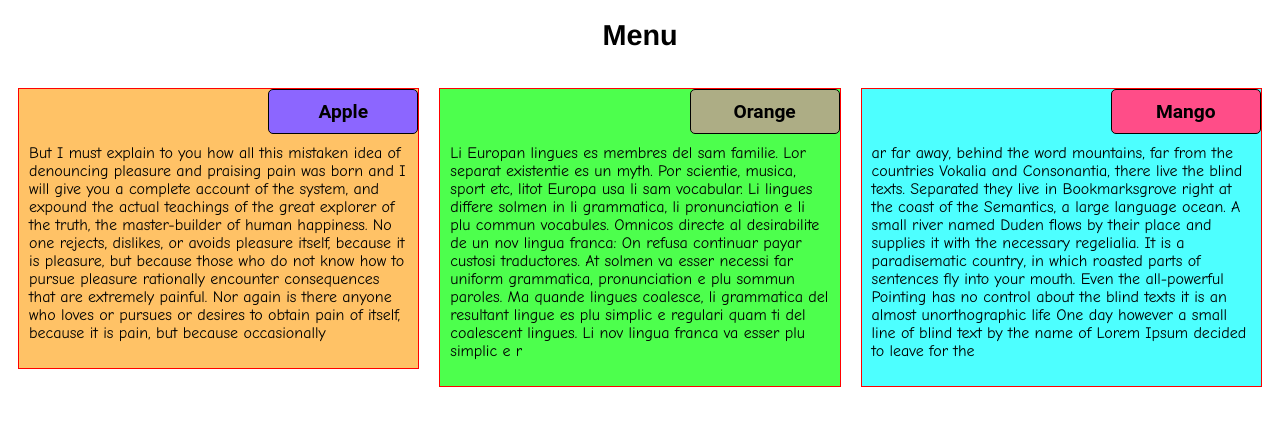
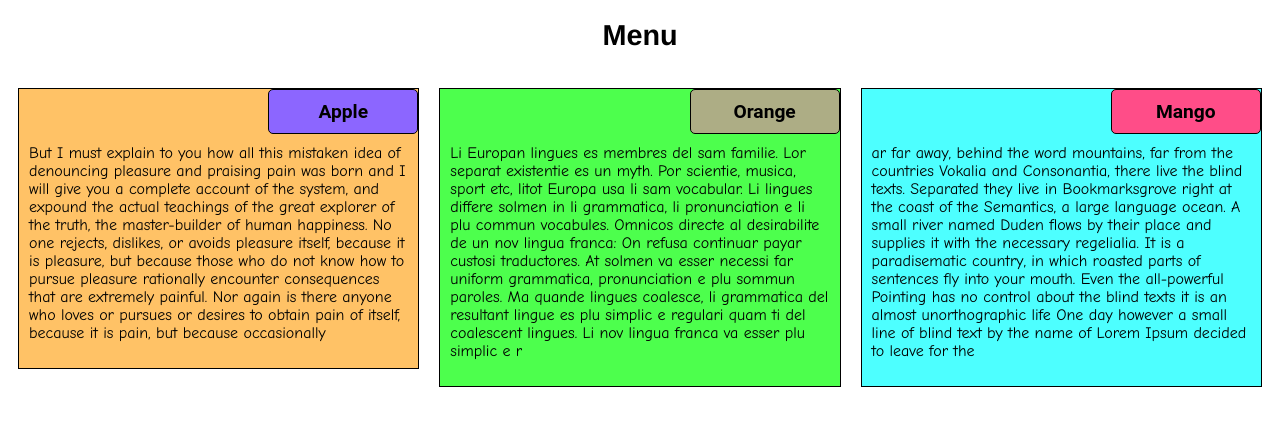
Before and after one commit to manuethomas/Coursera-web-dev, a plain HTML site: page module2-solution/index.html in a window 1280 px wide. Drawn offline with Linux system fonts and the light colour scheme.

Commit message:
Modified

```diff
--- a/module2-solution/css/styles.css
+++ b/module2-solution/css/styles.css
@@ -35,7 +35,7 @@ h1{
 	margin-left: 10px;
 	margin-right: 10px;
 	margin-top: 16px;
-	border: 0.5px solid red;
+	border: 0.5px solid black;
 
 }
 
@@ -44,14 +44,14 @@ h1{
 	margin-left: 10px;
 	margin-right: 10px;
 	margin-top: 16px;
-	border: 0.5px solid red;
+	border: 0.5px solid black;
 }
 #d3{
 	background-color: rgb(77,255,255);
 	margin-left: 10px;
 	margin-right: 10px;
 	margin-top:16px;
-	border: 0.5px solid red;
+	border: 0.5px solid black;
 }
 
 #p1b{
```
